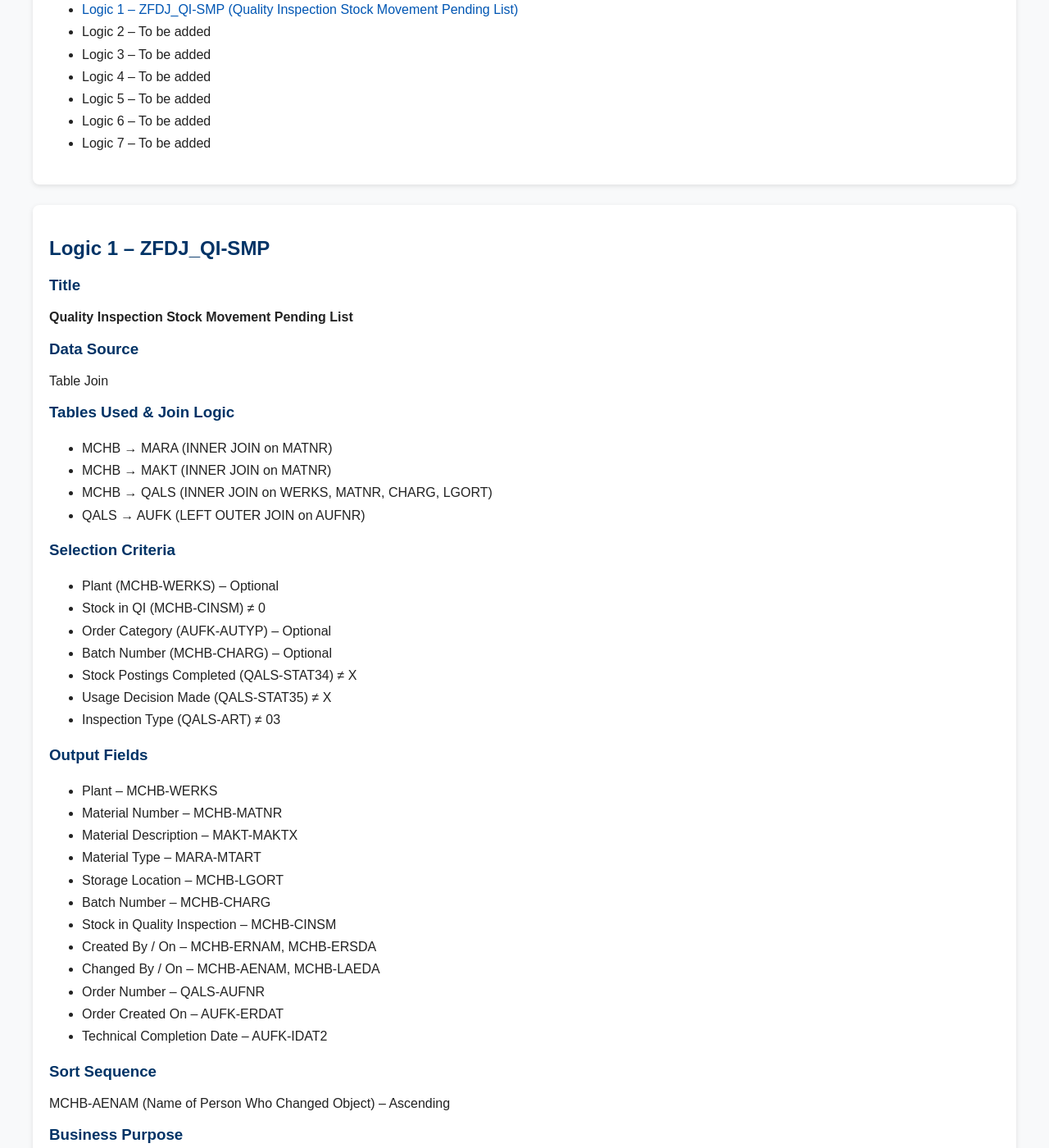
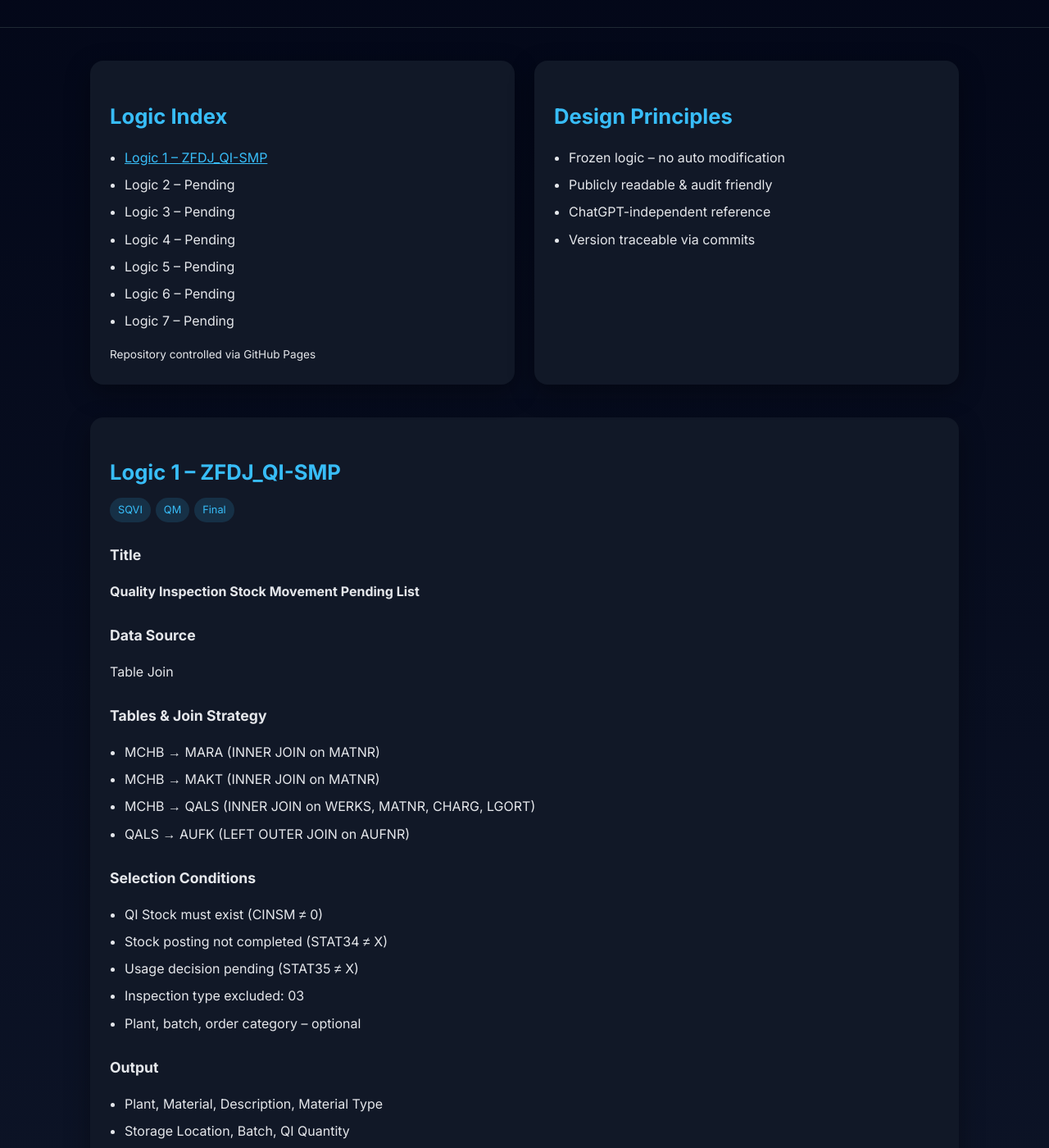
Before and after one commit to qcinstrumentationoaht-commits/FDJ_SQVI-Logics, a plain HTML site: page index.html in a window 1280 px wide. Shown: the part 222-1622 px from the top of the page at 82% size. Drawn offline with Linux system fonts and the light colour scheme.

Commit message:
Revamp SQVI Logic documentation layout and styles
Updated the styling and structure of the SQVI Logic documentation page to improve layout and readability. Enhanced the header, main content, and footer sections with new design principles and logic index.

```diff
--- a/index.html
+++ b/index.html
@@ -4,43 +4,95 @@
   <meta charset="UTF-8" />
   <meta name="viewport" content="width=device-width, initial-scale=1.0" />
   <title>SQVI Logic Repository</title>
+  <link href="https://fonts.googleapis.com/css2?family=Inter:wght@300;400;600;700&display=swap" rel="stylesheet">
   <style>
-    body { font-family: Arial, sans-serif; margin: 40px; background: #f8f9fa; color: #222; }
-    h1, h2, h3 { color: #003366; }
-    .card { background: #fff; padding: 20px; margin-bottom: 25px; border-radius: 8px; box-shadow: 0 2px 6px rgba(0,0,0,0.1); }
-    ul { line-height: 1.7; }
-    .index a { text-decoration: none; color: #0056b3; }
-    .index a:hover { text-decoration: underline; }
-    footer { margin-top: 40px; font-size: 13px; color: #666; }
+    :root {
+      --bg: #0f172a;
+      --card: #111827;
+      --accent: #38bdf8;
+      --text: #e5e7eb;
+      --muted: #9ca3af;
+    }
+    * { box-sizing: border-box; }
+    body {
+      margin: 0;
+      font-family: 'Inter', sans-serif;
+      background: linear-gradient(180deg, #020617, #0f172a);
+      color: var(--text);
+      line-height: 1.7;
+    }
+    header {
+      padding: 50px 20px;
+      text-align: center;
+      border-bottom: 1px solid #1f2933;
+    }
+    header h1 { font-size: 2.4rem; margin-bottom: 10px; }
+    header p { color: var(--muted); max-width: 760px; margin: auto; }
+    main { max-width: 1100px; margin: auto; padding: 40px 20px; }
+    .grid { display: grid; grid-template-columns: repeat(auto-fit, minmax(280px, 1fr)); gap: 24px; }
+    .card {
+      background: var(--card);
+      border-radius: 16px;
+      padding: 24px;
+      box-shadow: 0 10px 30px rgba(0,0,0,.35);
+      transition: transform .2s ease, box-shadow .2s ease;
+    }
+    .card:hover { transform: translateY(-4px); box-shadow: 0 18px 40px rgba(0,0,0,.45); }
+    h2 { font-size: 1.6rem; margin-bottom: 10px; color: var(--accent); }
+    h3 { font-size: 1.1rem; margin-top: 25px; margin-bottom: 8px; }
+    ul { padding-left: 18px; }
+    li { margin-bottom: 6px; }
+    .tag { display: inline-block; padding: 4px 10px; border-radius: 999px; background: rgba(56,189,248,.15); color: var(--accent); font-size: .8rem; margin-right: 6px; }
+    footer { text-align: center; padding: 30px 15px; color: var(--muted); border-top: 1px solid #1f2933; }
+    .version { font-size: .85rem; margin-top: 8px; }
   </style>
 </head>
 <body>
 
-<h1>SQVI Logic Documentation</h1>
-<p>This website contains frozen and final SQVI logic documentation for reference, training, and audit purposes.</p>
+<header>
+  <h1>SQVI Logic Knowledge Base</h1>
+  <p>Centralized, version-locked SQVI logic documentation designed for SAP QM users, audits, training, and long-term reference.</p>
+</header>
 
-<div class="card index">
+<main>
+
+  <section class="grid">
+    <div class="card">
       <h2>Logic Index</h2>
       <ul>
-    <li><a href="#logic1">Logic 1 – ZFDJ_QI-SMP (Quality Inspection Stock Movement Pending List)</a></li>
-    <li>Logic 2 – To be added</li>
-    <li>Logic 3 – To be added</li>
-    <li>Logic 4 – To be added</li>
-    <li>Logic 5 – To be added</li>
-    <li>Logic 6 – To be added</li>
-    <li>Logic 7 – To be added</li>
+        <li><a href="#logic1" style="color:#38bdf8">Logic 1 – ZFDJ_QI-SMP</a></li>
+        <li>Logic 2 – Pending</li>
+        <li>Logic 3 – Pending</li>
+        <li>Logic 4 – Pending</li>
+        <li>Logic 5 – Pending</li>
+        <li>Logic 6 – Pending</li>
+        <li>Logic 7 – Pending</li>
+      </ul>
+      <div class="version">Repository controlled via GitHub Pages</div>
+    </div>
+
+    <div class="card">
+      <h2>Design Principles</h2>
+      <ul>
+        <li>Frozen logic – no auto modification</li>
+        <li>Publicly readable & audit friendly</li>
+        <li>ChatGPT-independent reference</li>
+        <li>Version traceable via commits</li>
       </ul>
     </div>
+  </section>
 
-<div class="card" id="logic1">
+  <section class="card" id="logic1" style="margin-top:40px">
     <h2>Logic 1 – ZFDJ_QI-SMP</h2>
+    <span class="tag">SQVI</span><span class="tag">QM</span><span class="tag">Final</span>
+
     <h3>Title</h3>
     <p><strong>Quality Inspection Stock Movement Pending List</strong></p>
 
     <h3>Data Source</h3>
     <p>Table Join</p>
 
-  <h3>Tables Used & Join Logic</h3>
+    <h3>Tables & Join Strategy</h3>
     <ul>
       <li>MCHB → MARA (INNER JOIN on MATNR)</li>
       <li>MCHB → MAKT (INNER JOIN on MATNR)</li>
@@ -48,42 +100,35 @@
       <li>QALS → AUFK (LEFT OUTER JOIN on AUFNR)</li>
     </ul>
 
-  <h3>Selection Criteria</h3>
+    <h3>Selection Conditions</h3>
     <ul>
-    <li>Plant (MCHB-WERKS) – Optional</li>
-    <li>Stock in QI (MCHB-CINSM) ≠ 0</li>
-    <li>Order Category (AUFK-AUTYP) – Optional</li>
-    <li>Batch Number (MCHB-CHARG) – Optional</li>
-    <li>Stock Postings Completed (QALS-STAT34) ≠ X</li>
-    <li>Usage Decision Made (QALS-STAT35) ≠ X</li>
-    <li>Inspection Type (QALS-ART) ≠ 03</li>
+      <li>QI Stock must exist (CINSM ≠ 0)</li>
+      <li>Stock posting not completed (STAT34 ≠ X)</li>
+      <li>Usage decision pending (STAT35 ≠ X)</li>
+      <li>Inspection type excluded: 03</li>
+      <li>Plant, batch, order category – optional</li>
     </ul>
 
-  <h3>Output Fields</h3>
+    <h3>Output</h3>
     <ul>
-    <li>Plant – MCHB-WERKS</li>
-    <li>Material Number – MCHB-MATNR</li>
-    <li>Material Description – MAKT-MAKTX</li>
-    <li>Material Type – MARA-MTART</li>
-    <li>Storage Location – MCHB-LGORT</li>
-    <li>Batch Number – MCHB-CHARG</li>
-    <li>Stock in Quality Inspection – MCHB-CINSM</li>
-    <li>Created By / On – MCHB-ERNAM, MCHB-ERSDA</li>
-    <li>Changed By / On – MCHB-AENAM, MCHB-LAEDA</li>
-    <li>Order Number – QALS-AUFNR</li>
-    <li>Order Created On – AUFK-ERDAT</li>
-    <li>Technical Completion Date – AUFK-IDAT2</li>
+      <li>Plant, Material, Description, Material Type</li>
+      <li>Storage Location, Batch, QI Quantity</li>
+      <li>Created / Changed By & Dates</li>
+      <li>Order Number, Order Dates</li>
     </ul>
 
-  <h3>Sort Sequence</h3>
-  <p>MCHB-AENAM (Name of Person Who Changed Object) – Ascending</p>
+    <h3>Sort Logic</h3>
+    <p>Sorted by <strong>Last Changed By (AENAM)</strong> in ascending order</p>
 
-  <h3>Business Purpose</h3>
-  <p>This logic provides a consolidated view of batch-wise QI stock where inspection activities are still pending, enabling quality and operations teams to take timely action.</p>
-</div>
+    <h3>Business Intent</h3>
+    <p>Provides a single operational view of QI stock awaiting quality or posting action, enabling accountability, follow-up, and audit readiness.</p>
+  </section>
+
+</main>
 
 <footer>
-  <p>© SQVI Logic Repository | Version: Final | Change control via GitHub</p>
+  <p>© SQVI Logic Repository</p>
+  <p class="version">Logic status: Final | Maintained via GitHub</p>
 </footer>
 
 </body>
```
Lines whose indentation alone changed are shown as unchanged.
